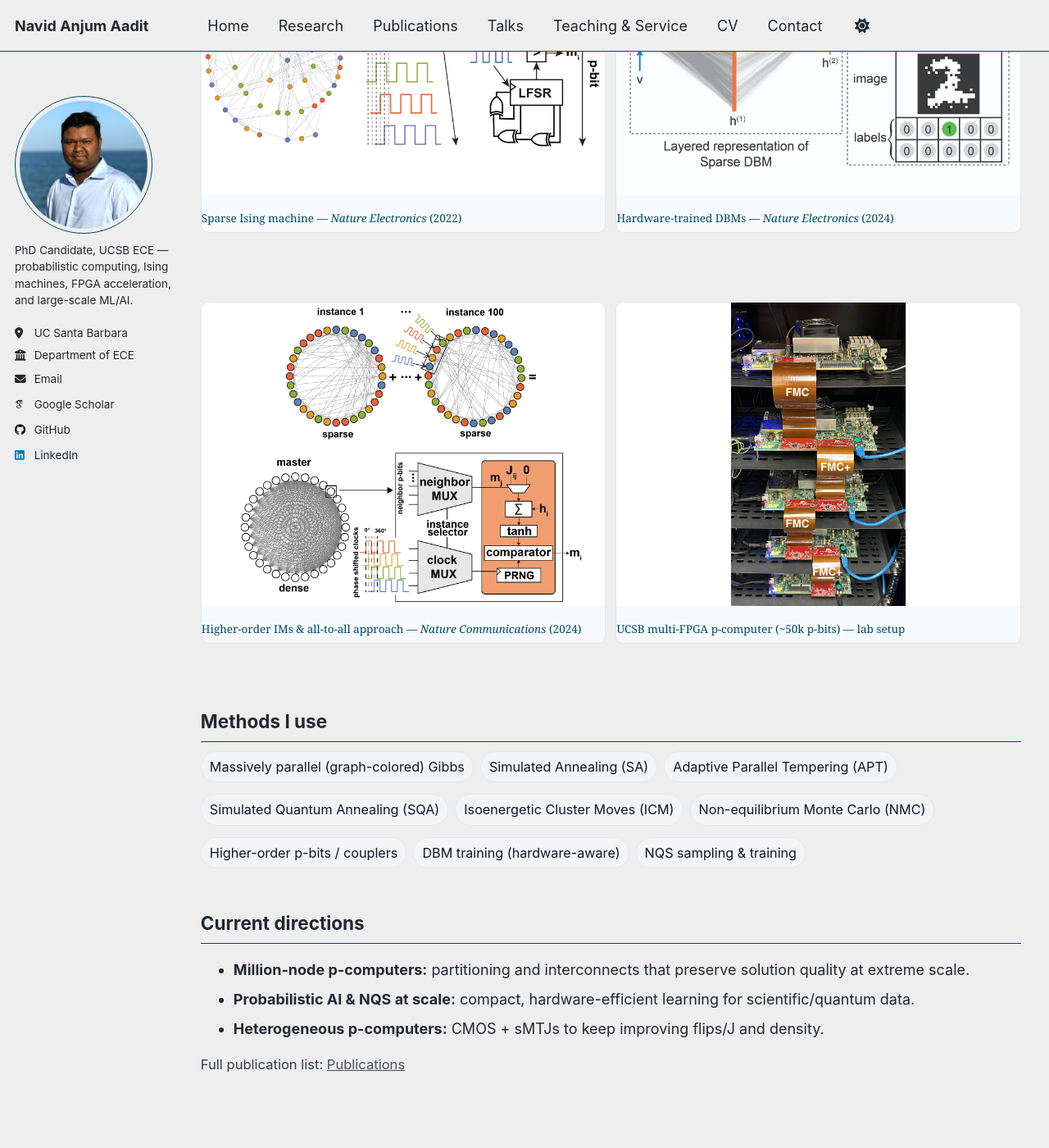
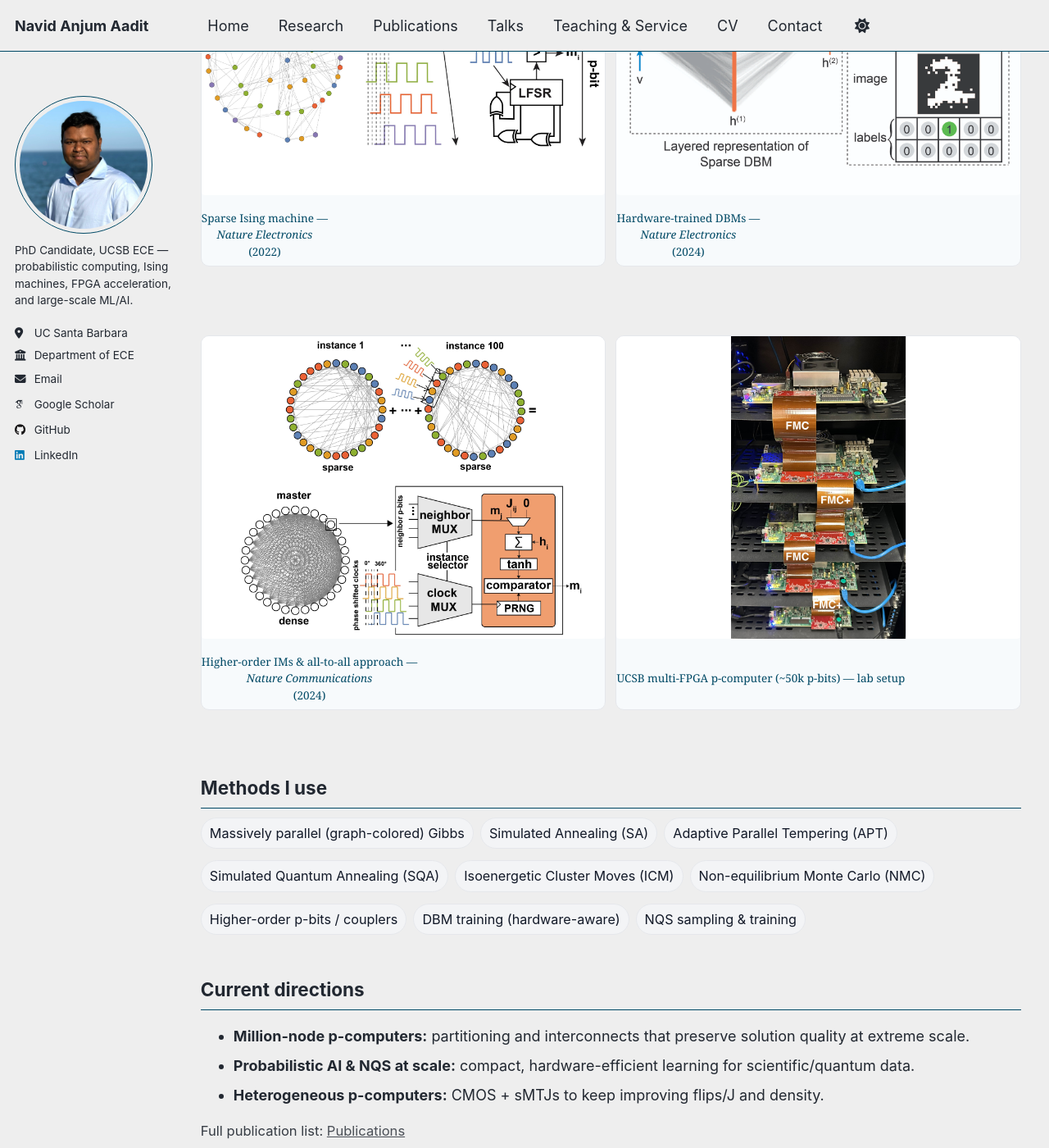
Before and after one commit to navidaadit/navidaadit.github.io, a Jekyll site: the page built from _pages/research.md, in a window 1280 px wide and 1400 px high, scrolled down 1681 px. Shown: the whole window at 82% size. Built offline with Jekyll 4.4.1, drawn with Linux system fonts in a browser that asks for light colours; some web fonts are replaced.

Commit message:
Update research.md

```diff
--- a/_pages/research.md
+++ b/_pages/research.md
@@ -14,7 +14,7 @@ author_profile: true
 .stat-row{display:flex;flex-wrap:wrap;gap:8px;margin:.35rem 0 1.1rem;}
 .stat-badge{font-size:.9rem;padding:6px 10px;border-radius:999px;border:1px solid var(--tag-border,#e5e7eb);background:var(--tag-bg,#f3f4f6);color:var(--tag-fg,#111827);white-space:nowrap;}
 .pill-list{list-style:none;padding:0;margin:.1rem 0 .9rem 0;display:flex;flex-wrap:wrap;gap:6px 8px;}
-.pill-list li{font-size:.9rem;padding:6px 10px;border-radius:999px;border:1px solid var(--tag-border,#e5e7eb);background:var(--tag-bg,#f3f4f6);color:var(--tag-fg,#111827);white-space:nowrap;}
+.pill-list li{font-size:.9rem;padding:6px 10px;border-radius:999px;border:1px solid var(--tag-border,#e5e7eb);background:var(--tag-bg,#f3f4f6);color:#111827;white-space:nowrap;}
 .small-note{font-size:.92rem;opacity:.9}
 abbr[title]{text-decoration:none;border:0;cursor:help}
 
@@ -105,23 +105,31 @@ I build <strong>CMOS/FPGA systems</strong> for <strong>probabilistic computing</
 <div class="gallery-2x2">
   <figure class="figure-card">
     <img src="/images/research/sparse-ising.jpeg" alt="Sparse Ising machine on FPGA">
-    <figcaption class="figcap" style="text-align:center !important;">Sparse Ising machine — <em>Nature Electronics</em> (2022)</figcaption>
+    <figcaption class="figcap" style="display:grid !important; place-items:center !important; text-align:center !important;">
+      Sparse Ising machine — <em>Nature Electronics</em> (2022)
+    </figcaption>
   </figure>
 
   <figure class="figure-card">
     <img src="/images/research/dbm-hardware.jpeg" alt="Hardware-trained deep Boltzmann machines">
-    <figcaption class="figcap" style="text-align:center !important;">Hardware-trained DBMs — <em>Nature Electronics</em> (2024)</figcaption>
+    <figcaption class="figcap" style="display:grid !important; place-items:center !important; text-align:center !important;">
+      Hardware-trained DBMs — <em>Nature Electronics</em> (2024)
+    </figcaption>
   </figure>
 
   <figure class="figure-card">
     <img src="/images/research/all-to-all.jpeg" alt="Higher-order Ising machines and dense behavior">
-    <figcaption class="figcap" style="text-align:center !important;">Higher-order IMs &amp; all-to-all approach — <em>Nature Communications</em> (2024)</figcaption>
+    <figcaption class="figcap" style="display:grid !important; place-items:center !important; text-align:center !important;">
+      Higher-order IMs &amp; all-to-all approach — <em>Nature Communications</em> (2024)
+    </figcaption>
   </figure>
 
   <!-- Rack photo: make it fill the card (no bottom whitespace) -->
   <figure class="figure-card fill">
     <img src="/images/research/5-fpga-setup.jpeg" alt="UCSB multi-FPGA p-computer (rack)">
-    <figcaption class="figcap" style="text-align:center !important;">UCSB multi-FPGA p-computer (~50k p-bits) — lab setup</figcaption>
+    <figcaption class="figcap" style="display:grid !important; place-items:center !important; text-align:center !important;">
+      UCSB multi-FPGA p-computer (~50k p-bits) — lab setup
+    </figcaption>
   </figure>
 </div>
 
```
